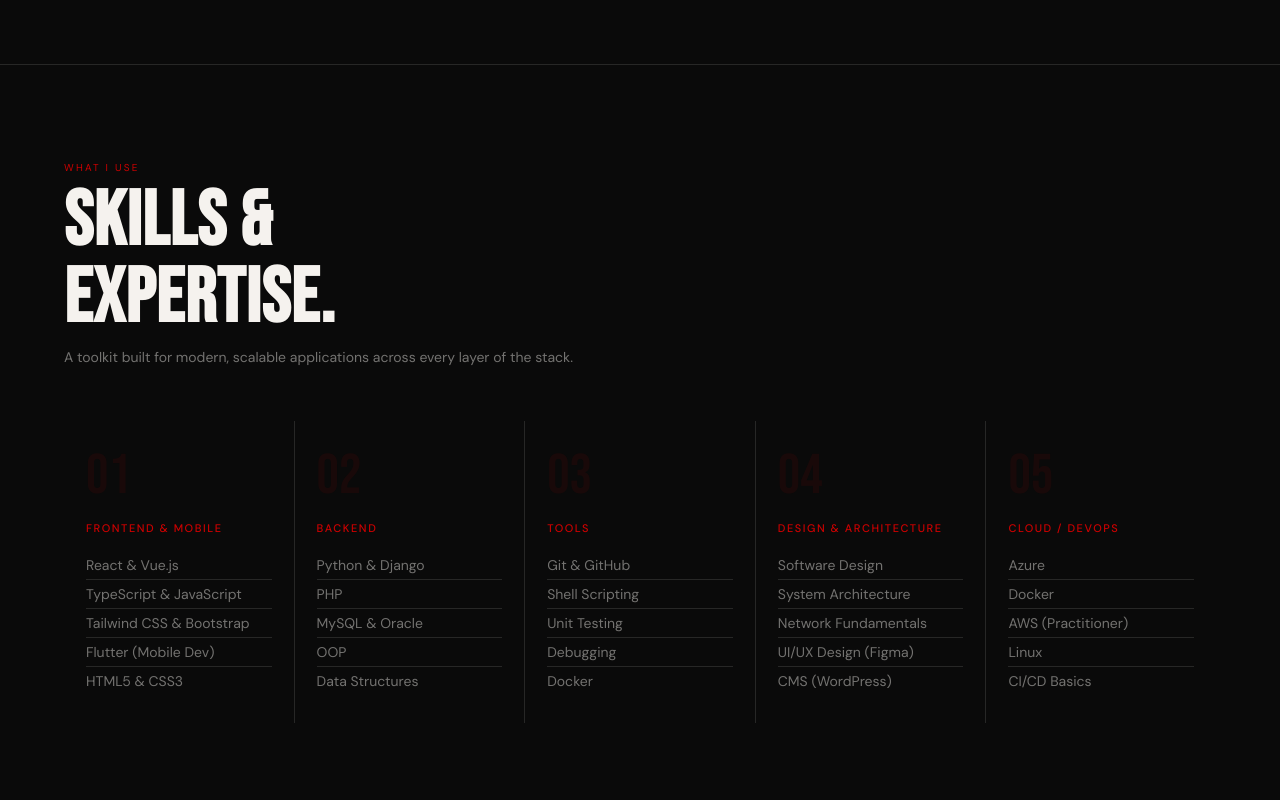
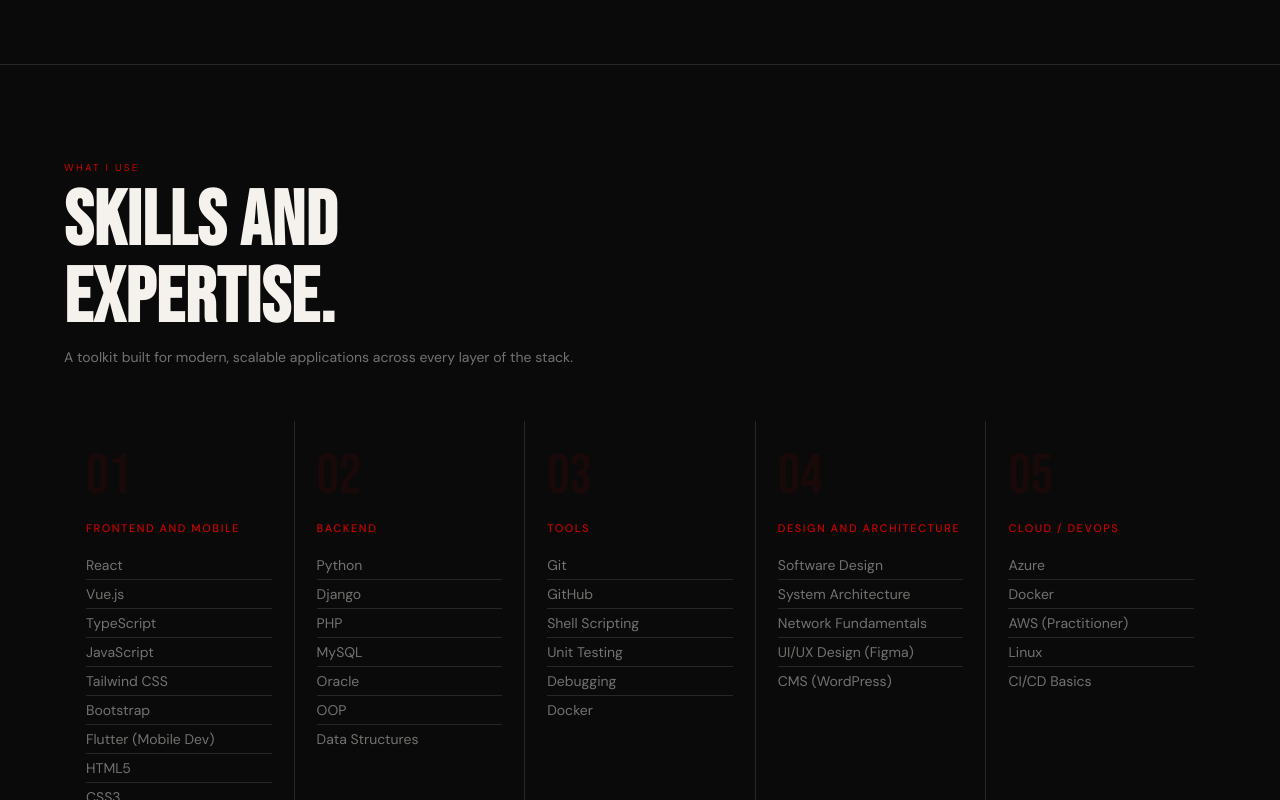
Before and after one commit to ZUSIPHE74/Zusiphe-Sidimba-Portifolio, a plain HTML site: page index.html in a window 1280 px wide. Shown: the part 2000-2800 px from the top of the page. Drawn offline with nearby package versions, Linux system fonts and the light colour scheme; a web font is replaced by a local one.

Commit message:
List skills individually without ampersand (React, Vue.js, TypeScript, Flutter, Tailwind, etc.)

```diff
--- a/index.html
+++ b/index.html
@@ -146,27 +146,33 @@
     <!-- ===== SKILLS ===== -->
     <section id="skills">
       <div class="sec-eyebrow reveal">What I use</div>
-      <h2 class="sec-heading reveal">Skills &amp;<br>Expertise.</h2>
+      <h2 class="sec-heading reveal">Skills and<br>Expertise.</h2>
       <p class="sec-sub reveal">A toolkit built for modern, scalable applications across every layer of the stack.</p>
       <div class="skills-grid stagger-children">
         <div class="sk-card">
           <div class="sk-num">01</div>
-          <div class="sk-title">Frontend &amp; Mobile</div>
+          <div class="sk-title">Frontend and Mobile</div>
           <ul class="sk-list">
-            <li>React &amp; Vue.js</li>
-            <li>TypeScript &amp; JavaScript</li>
-            <li>Tailwind CSS &amp; Bootstrap</li>
+            <li>React</li>
+            <li>Vue.js</li>
+            <li>TypeScript</li>
+            <li>JavaScript</li>
+            <li>Tailwind CSS</li>
+            <li>Bootstrap</li>
             <li>Flutter (Mobile Dev)</li>
-            <li>HTML5 &amp; CSS3</li>
+            <li>HTML5</li>
+            <li>CSS3</li>
           </ul>
         </div>
         <div class="sk-card">
           <div class="sk-num">02</div>
           <div class="sk-title">Backend</div>
           <ul class="sk-list">
-            <li>Python &amp; Django</li>
+            <li>Python</li>
+            <li>Django</li>
             <li>PHP</li>
-            <li>MySQL &amp; Oracle</li>
+            <li>MySQL</li>
+            <li>Oracle</li>
             <li>OOP</li>
             <li>Data Structures</li>
           </ul>
@@ -175,7 +181,8 @@
           <div class="sk-num">03</div>
           <div class="sk-title">Tools</div>
           <ul class="sk-list">
-            <li>Git &amp; GitHub</li>
+            <li>Git</li>
+            <li>GitHub</li>
             <li>Shell Scripting</li>
             <li>Unit Testing</li>
             <li>Debugging</li>
@@ -184,7 +191,7 @@
         </div>
         <div class="sk-card">
           <div class="sk-num">04</div>
-          <div class="sk-title">Design &amp; Architecture</div>
+          <div class="sk-title">Design and Architecture</div>
           <ul class="sk-list">
             <li>Software Design</li>
             <li>System Architecture</li>
```
